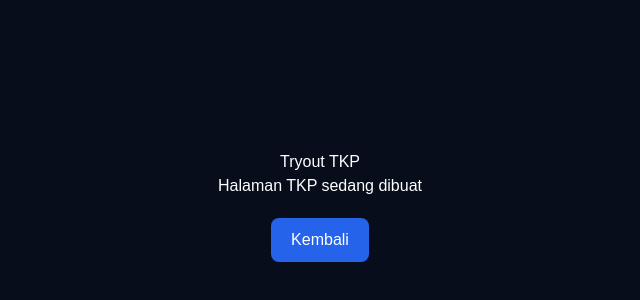
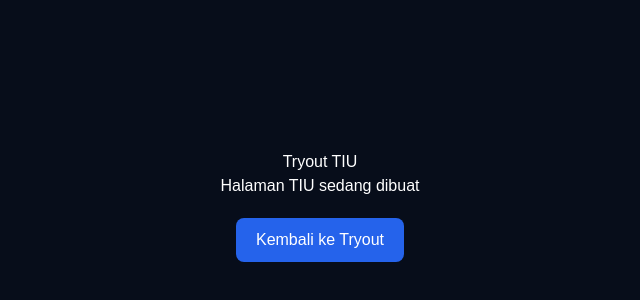
Before and after one commit to CPNSPath/cpnspath, a Next.js app: page /tryout/tiu in a window 1280 px wide. Shown: the part 194-494 px from the top of the page, without its empty margins (320-960 px from the left). Built offline with nearby package versions, Linux system fonts and the light colour scheme.

Commit message:
fix tkp page component

```diff
--- a/src/app/tryout/tiu/page.js
+++ b/src/app/tryout/tiu/page.js
@@ -1,6 +1,6 @@
 "use client"
 
-export default function TKP(){
+export default function TIU(){
 
   return(
 
@@ -15,9 +15,9 @@ export default function TKP(){
       fontFamily:"Arial"
     }}>
 
-      <h1>Tryout TKP</h1>
+      <h1>Tryout TIU</h1>
 
-      <p>Halaman TKP sedang dibuat</p>
+      <p>Halaman TIU sedang dibuat</p>
 
       <a href="/tryout">
         <button style={{
@@ -29,7 +29,7 @@ export default function TKP(){
           color:"white",
           cursor:"pointer"
         }}>
-          Kembali
+          Kembali ke Tryout
         </button>
       </a>
 
--- a/src/app/tryout/tkp/page.js
+++ b/src/app/tryout/tkp/page.js
@@ -0,0 +1,17 @@
+"use client"
+
+export default function TKP() {
+  return (
+    <div style={{
+      minHeight: "100vh",
+      display: "flex",
+      justifyContent: "center",
+      alignItems: "center",
+      background: "#070d1a",
+      color: "white",
+      fontFamily: "Arial"
+    }}>
+      <h1>Tryout TKP</h1>
+    </div>
+  )
+}
```
